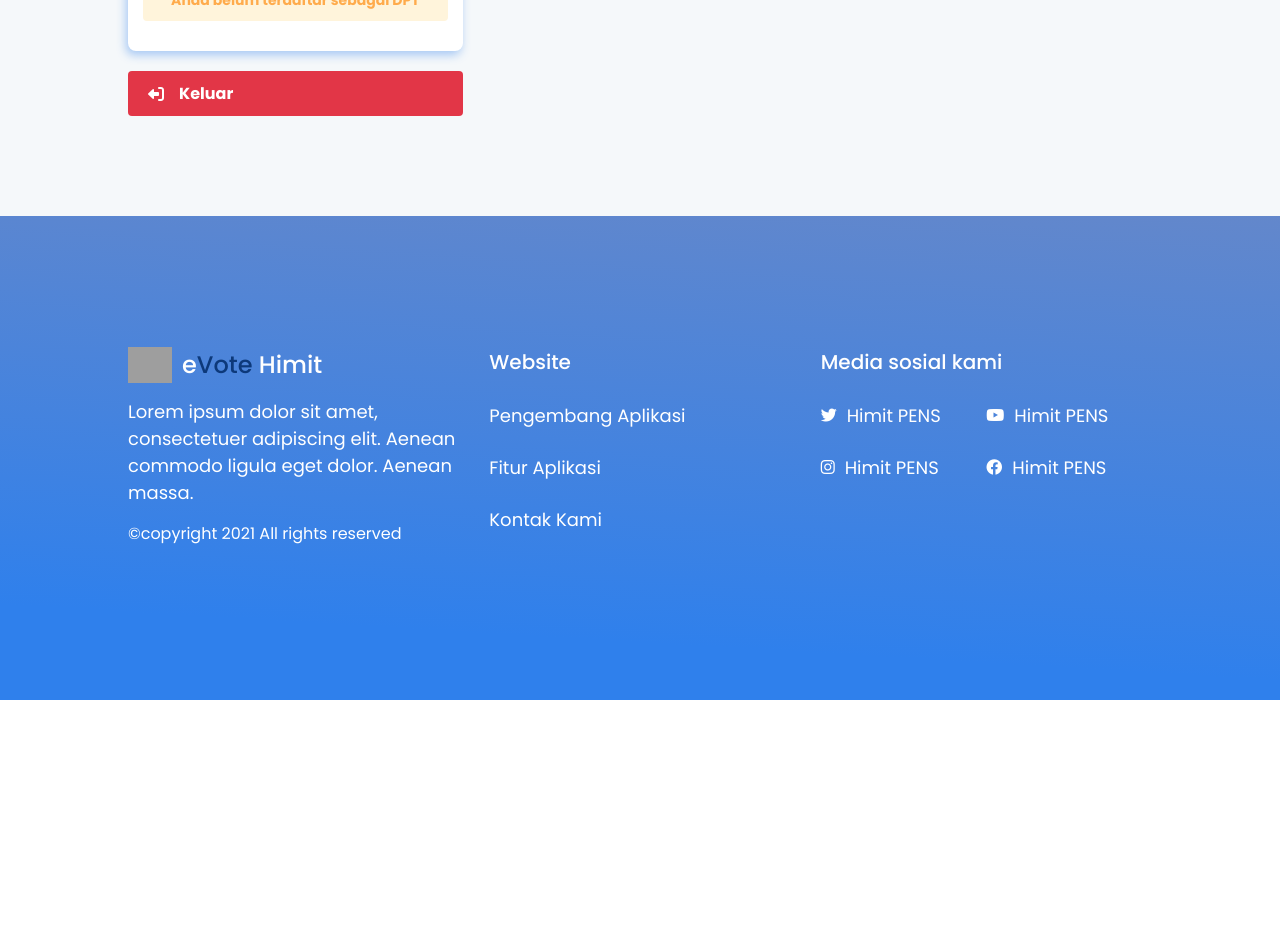
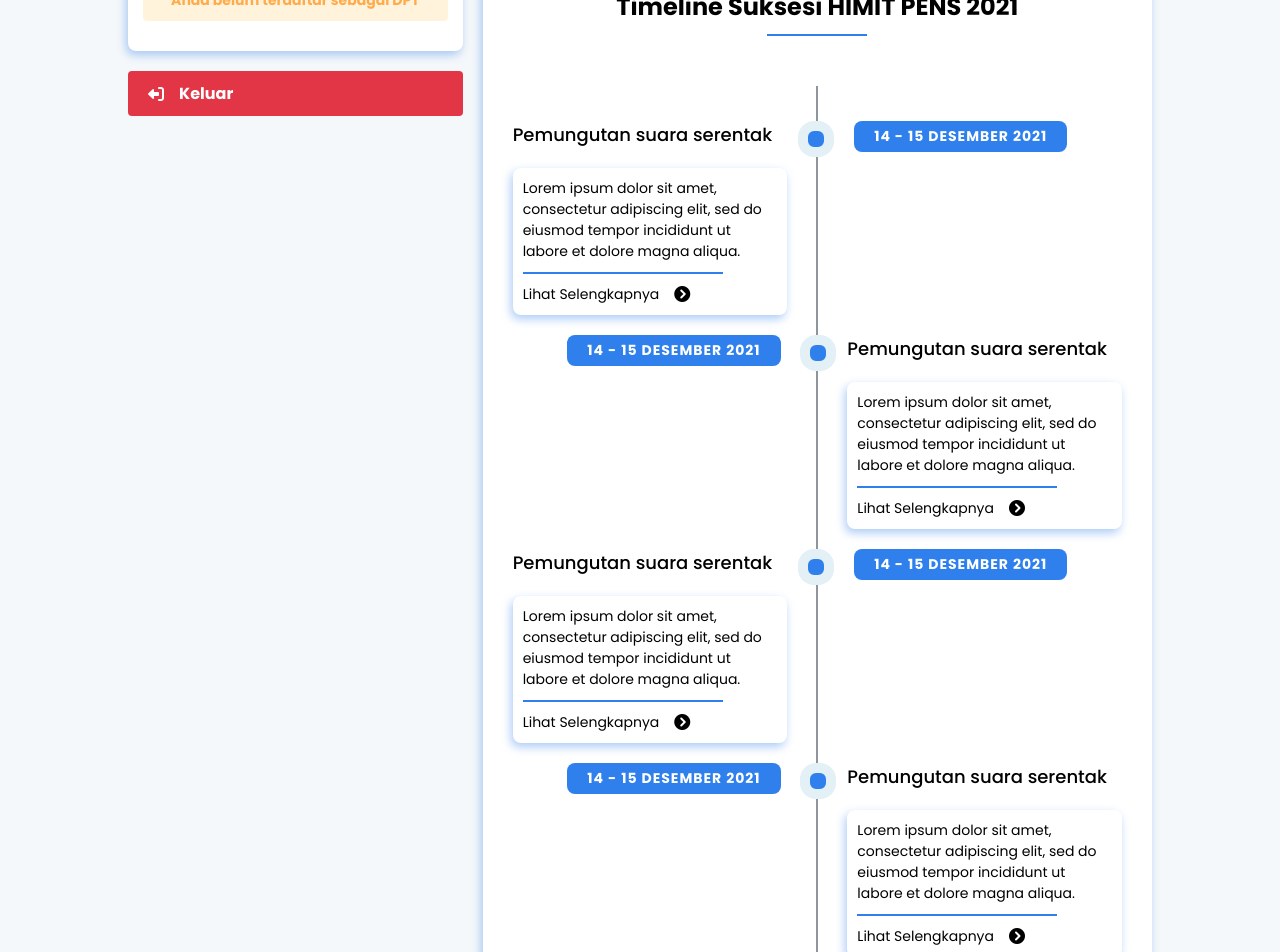
Before and after one commit to maskurniashidi/evote, a Vue app: page /TimelinePage in a window 1280 px wide. Shown: the part 580-1532 px from the top of the page. Before the commit the page ends 1280 px from the top, so only its background shows below. Built offline with nearby package versions, Linux system fonts and the light colour scheme; grey boxes are pictures that could not be loaded; what vue2-editor would draw is missing.

Commit message:
berhasil menambahkan komponen timelinecard di halaman timeline

```diff
--- /dev/null
+++ b/src/components/TimelineCard.vue
@@ -0,0 +1,232 @@
+<template>
+  <div class="timeline-card">
+    <h2 class="timeline-title">Timeline Suksesi HIMIT PENS 2021</h2>
+    <hr class="line" />
+    <div class="timeline-container">
+      <div class="container-timeline left">
+        <div class="date">14 - 15 Desember 2021</div>
+        <div class="content">
+          <h2>Pemungutan suara serentak</h2>
+          <div class="content-card">
+            <p>Lorem ipsum dolor sit amet, consectetur adipiscing elit, sed do eiusmod tempor incididunt ut labore et dolore magna aliqua.</p>
+            <hr class="line-content" />
+            <div class="view-timeline">
+              <p>Lihat Selengkapnya</p>
+              <i class="fas fa-chevron-circle-right"></i>
+            </div>
+          </div>
+        </div>
+      </div>
+      <div class="container-timeline right">
+        <div class="date">14 - 15 Desember 2021</div>
+        <div class="content">
+          <h2>Pemungutan suara serentak</h2>
+          <div class="content-card">
+            <p>Lorem ipsum dolor sit amet, consectetur adipiscing elit, sed do eiusmod tempor incididunt ut labore et dolore magna aliqua.</p>
+            <hr class="line-content" />
+            <div class="view-timeline">
+              <p>Lihat Selengkapnya</p>
+              <i class="fas fa-chevron-circle-right"></i>
+            </div>
+          </div>
+        </div>
+      </div>
+      <div class="container-timeline left">
+        <div class="date">14 - 15 Desember 2021</div>
+        <div class="content">
+          <h2>Pemungutan suara serentak</h2>
+          <div class="content-card">
+            <p>Lorem ipsum dolor sit amet, consectetur adipiscing elit, sed do eiusmod tempor incididunt ut labore et dolore magna aliqua.</p>
+            <hr class="line-content" />
+            <div class="view-timeline">
+              <p>Lihat Selengkapnya</p>
+              <i class="fas fa-chevron-circle-right"></i>
+            </div>
+          </div>
+        </div>
+      </div>
+      <div class="container-timeline right">
+        <div class="date">14 - 15 Desember 2021</div>
+        <div class="content">
+          <h2>Pemungutan suara serentak</h2>
+          <div class="content-card">
+            <p>Lorem ipsum dolor sit amet, consectetur adipiscing elit, sed do eiusmod tempor incididunt ut labore et dolore magna aliqua.</p>
+            <hr class="line-content" />
+            <div class="view-timeline">
+              <p>Lihat Selengkapnya</p>
+              <i class="fas fa-chevron-circle-right"></i>
+            </div>
+          </div>
+        </div>
+      </div>
+      <div class="container-timeline left">
+        <div class="date">14 - 15 Desember 2021</div>
+        <div class="content">
+          <h2>Pemungutan suara serentak</h2>
+          <div class="content-card">
+            <p>Lorem ipsum dolor sit amet, consectetur adipiscing elit, sed do eiusmod tempor incididunt ut labore et dolore magna aliqua.</p>
+            <hr class="line-content" />
+            <div class="view-timeline">
+              <p>Lihat Selengkapnya</p>
+              <i class="fas fa-chevron-circle-right"></i>
+            </div>
+          </div>
+        </div>
+      </div>
+      <div class="container-timeline right">
+        <div class="date">14 - 15 Desember 2021</div>
+        <div class="content">
+          <h2>Pemungutan suara serentak</h2>
+          <div class="content-card">
+            <p>Lorem ipsum dolor sit amet, consectetur adipiscing elit, sed do eiusmod tempor incididunt ut labore et dolore magna aliqua.</p>
+            <hr class="line-content" />
+            <div class="view-timeline">
+              <p>Lihat Selengkapnya</p>
+              <i class="fas fa-chevron-circle-right"></i>
+            </div>
+          </div>
+        </div>
+      </div>
+    </div>
+  </div>
+</template>
+
+<script>
+export default {
+  name: "TimelineCard",
+  components: {},
+};
+</script>
+
+<style lang="scss" scoped>
+//IMPORT
+@import "modules/variables";
+.timeline-card {
+  background: #ffffff;
+  box-shadow: -2px 4px 10px rgba(47, 128, 236, 0.4);
+  border-radius: 8px;
+  padding: 20px 0px;
+  .timeline-title {
+    text-align: center;
+  }
+  .line {
+    border: none;
+    display: block;
+    width: 100px;
+    height: 2px;
+    background-color: $primary-500;
+    margin: 0px auto;
+    margin-top: 10px;
+  }
+  .timeline-container {
+    position: relative;
+    width: 100%;
+    max-width: 1140px;
+    margin: 0 auto;
+    margin-top: 50px;
+    padding: 15px 0;
+    .container-timeline {
+      padding: 0px 30px;
+      position: relative;
+      background: inherit;
+      width: 50%;
+      margin-top: 20px;
+      .date {
+        padding: 5px 20px;
+        background: #2f80ec;
+        top: 0px;
+        color: #fff;
+        border-radius: 8px;
+      }
+    }
+
+    .container-timeline.left {
+      left: 0;
+      .date {
+        right: -250px;
+      }
+    }
+
+    .container-timeline.right {
+      left: 50%;
+      .date {
+        left: -250px;
+      }
+    }
+
+    .container-timeline::after {
+      content: "";
+      position: absolute;
+      width: 16px;
+      height: 16px;
+      top: 0px;
+      right: -17px;
+      background: #2f80ec;
+      border: 10px solid #e3f0f6;
+      border-radius: 16px;
+      z-index: 1;
+    }
+
+    .content {
+      position: relative;
+      h2 {
+        font-size: 18px;
+        font-weight: 500;
+      }
+      .content-card {
+        margin-top: 20px;
+        background: #ffffff;
+        box-shadow: -2px 4px 10px rgba(47, 128, 236, 0.4);
+        border-radius: 8px;
+        padding: 10px 10px;
+        p {
+          font-size: 14px;
+        }
+        .line-content {
+          border: none;
+          display: block;
+          width: 200px;
+          height: 2px;
+          background-color: $primary-500;
+          margin: 10px 0px;
+        }
+
+        .view-timeline {
+          display: flex;
+          align-items: center;
+          i {
+            margin-left: 15px;
+          }
+        }
+      }
+    }
+  }
+
+  .timeline-container:after {
+    content: "";
+    position: absolute;
+    width: 2px;
+    background: #8f959d;
+    top: 0;
+    bottom: 0;
+    left: 50%;
+    margin-left: -1px;
+  }
+
+  .container-timeline.right::after {
+    left: -17px;
+  }
+
+  .date {
+    position: absolute;
+    display: inline-block;
+    text-align: center;
+    font-size: 14px;
+    font-weight: bold;
+    color: #006e51;
+    text-transform: uppercase;
+    letter-spacing: 1px;
+    z-index: 1;
+  }
+}
+</style>
--- a/src/views/TimelinePage.vue
+++ b/src/views/TimelinePage.vue
@@ -12,6 +12,7 @@
       </div>
       <div class="main-timeline-page">
         <JumbotronTimeline />
+        <TimelineCard class="timeline-card" />
       </div>
     </div>
     <Footer class="footer-timeline-page" />
@@ -26,9 +27,10 @@
 import LogoutBtn from "../components/LogoutBtn.vue";
 import Footer from "../components/Footer.vue";
 import JumbotronTimeline from "../components/JumbotronTimeline.vue";
+import TimelineCard from "../components/TimelineCard.vue";
 export default {
   name: "TimelinePage",
-  components: { JumbotronTimeline, MainNavigation, ProfileCardSidebar, EventCardSidebar, ConfrenceCard, LogoutBtn, Footer },
+  components: { JumbotronTimeline, MainNavigation, ProfileCardSidebar, EventCardSidebar, ConfrenceCard, LogoutBtn, Footer, TimelineCard },
 };
 </script>
 
@@ -66,6 +68,9 @@
     }
     .main-timeline-page {
       // background-color: aqua;
+      .timeline-card {
+        margin-top: 20px;
+      }
     }
   }
 
```
